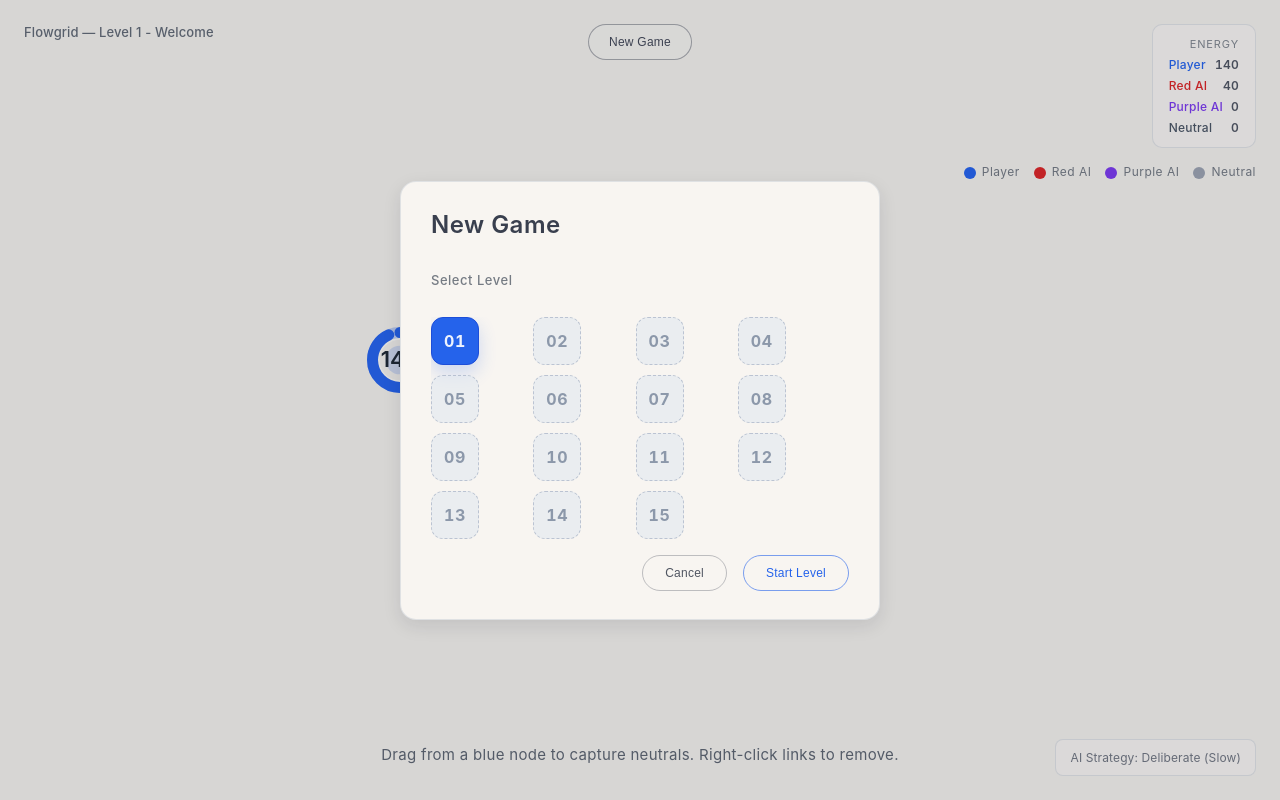
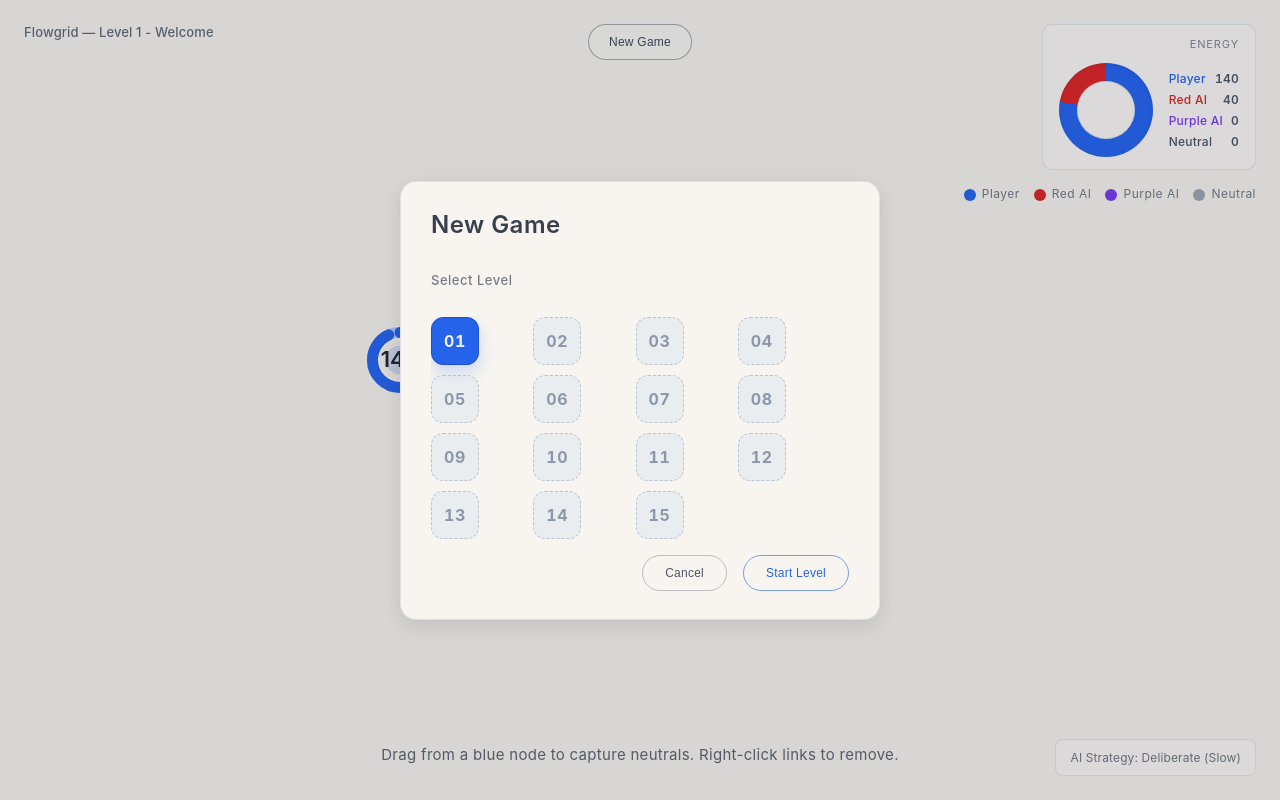
Before and after one commit to Mirator/game-nodefront, a website built with Vite: page index.html in a window 1280 px wide. Built offline with nearby package versions, Linux system fonts and the light colour scheme.

Commit message:
Add energy distribution pie chart to HUD

```diff
--- a/src/game/FlowgridGame.js
+++ b/src/game/FlowgridGame.js
@@ -24,6 +24,13 @@ import { createSeededRng } from './math.js';
 
 const DEFAULT_MAX_FRAME_DELTA = 0.25;
 
+const ENERGY_CHART_COLORS = {
+  player: '#2563eb',
+  'ai-red': '#dc2626',
+  'ai-purple': '#7c3aed',
+  neutral: '#4b5563',
+};
+
 export class FlowgridGame {
   /**
    * @param {HTMLCanvasElement} canvas
@@ -41,6 +48,8 @@ export class FlowgridGame {
    *     'ai-purple': HTMLElement;
    *     neutral: HTMLElement;
    *   };
+   *   energyChart: HTMLDivElement;
+   *   energyTotal: HTMLDivElement;
    * }} hudElements
    * @param {LevelDefinition} level
    * @param {GameConfig} config
@@ -249,7 +258,7 @@ export class FlowgridGame {
   }
 
   updateEnergySummary() {
-    const energyValues = this.hudElements.energyValues;
+    const { energyValues, energyChart, energyTotal } = this.hudElements;
     if (!energyValues) {
       return;
     }
@@ -268,6 +277,33 @@ export class FlowgridGame {
       const valueElement = energyValues[faction];
       if (valueElement) {
         valueElement.textContent = String(Math.round(totals[faction] ?? 0));
+      }
+    }
+
+    const totalEnergy = factions.reduce((sum, faction) => sum + (totals[faction] ?? 0), 0);
+    if (energyTotal) {
+      energyTotal.textContent = String(Math.round(totalEnergy));
+    }
+
+    if (energyChart) {
+      if (totalEnergy > 0) {
+        let startAngle = 0;
+        const segments = [];
+        for (const faction of factions) {
+          const value = totals[faction] ?? 0;
+          if (value <= 0) {
+            continue;
+          }
+
+          const angle = (value / totalEnergy) * 360;
+          const endAngle = startAngle + angle;
+          const color = ENERGY_CHART_COLORS[faction] ?? '#e2e8f0';
+          segments.push(`${color} ${startAngle}deg ${endAngle}deg`);
+          startAngle = endAngle;
+        }
+        energyChart.style.background = `conic-gradient(${segments.join(', ')})`;
+      } else {
+        energyChart.style.background = 'conic-gradient(#e2e8f0 0deg 360deg)';
       }
     }
   }
--- a/src/style.css
+++ b/src/style.css
@@ -72,7 +72,7 @@ canvas {
   display: flex;
   flex-direction: column;
   align-items: flex-end;
-  gap: 6px;
+  gap: 12px;
   padding: 12px 16px;
   background: #f8f5f1;
   border-radius: 10px;
@@ -85,6 +85,43 @@ canvas {
   letter-spacing: 0.08em;
   text-transform: uppercase;
   color: rgba(30, 41, 59, 0.55);
+}
+
+.energy-summary__content {
+  display: flex;
+  align-items: center;
+  gap: 16px;
+}
+
+.energy-summary__chart {
+  position: relative;
+  width: 94px;
+  height: 94px;
+  flex: none;
+  border-radius: 50%;
+  background: conic-gradient(#e2e8f0 0deg 360deg);
+  display: flex;
+  align-items: center;
+  justify-content: center;
+  box-shadow: inset 0 2px 4px rgba(15, 23, 42, 0.08);
+}
+
+.energy-summary__chart::after {
+  content: '';
+  position: absolute;
+  width: 58px;
+  height: 58px;
+  border-radius: 50%;
+  background: #f8f5f1;
+  box-shadow: 0 0 0 1px rgba(148, 163, 184, 0.2) inset;
+}
+
+.energy-summary__total {
+  position: relative;
+  font-size: 18px;
+  font-weight: 600;
+  color: rgba(15, 23, 42, 0.78);
+  font-variant-numeric: tabular-nums;
 }
 
 .energy-summary__values {
--- a/src/ui/hud.js
+++ b/src/ui/hud.js
@@ -39,9 +39,22 @@ export function createHud(root) {
   energyTitle.textContent = 'Energy';
   energyDisplay.appendChild(energyTitle);
 
+  const energyContent = document.createElement('div');
+  energyContent.className = 'energy-summary__content';
+  energyDisplay.appendChild(energyContent);
+
+  const energyChart = document.createElement('div');
+  energyChart.className = 'energy-summary__chart';
+  energyContent.appendChild(energyChart);
+
+  const energyTotal = document.createElement('div');
+  energyTotal.className = 'energy-summary__total';
+  energyTotal.textContent = '0';
+  energyChart.appendChild(energyTotal);
+
   const energyValuesContainer = document.createElement('div');
   energyValuesContainer.className = 'energy-summary__values';
-  energyDisplay.appendChild(energyValuesContainer);
+  energyContent.appendChild(energyValuesContainer);
 
   /**
    * @param {Faction | 'neutral'} faction
@@ -151,6 +164,8 @@ export function createHud(root) {
       endHeadline,
       restartButton,
       energyValues,
+      energyChart,
+      energyTotal,
     },
     newGameButton,
     nextLevelButton,
```
